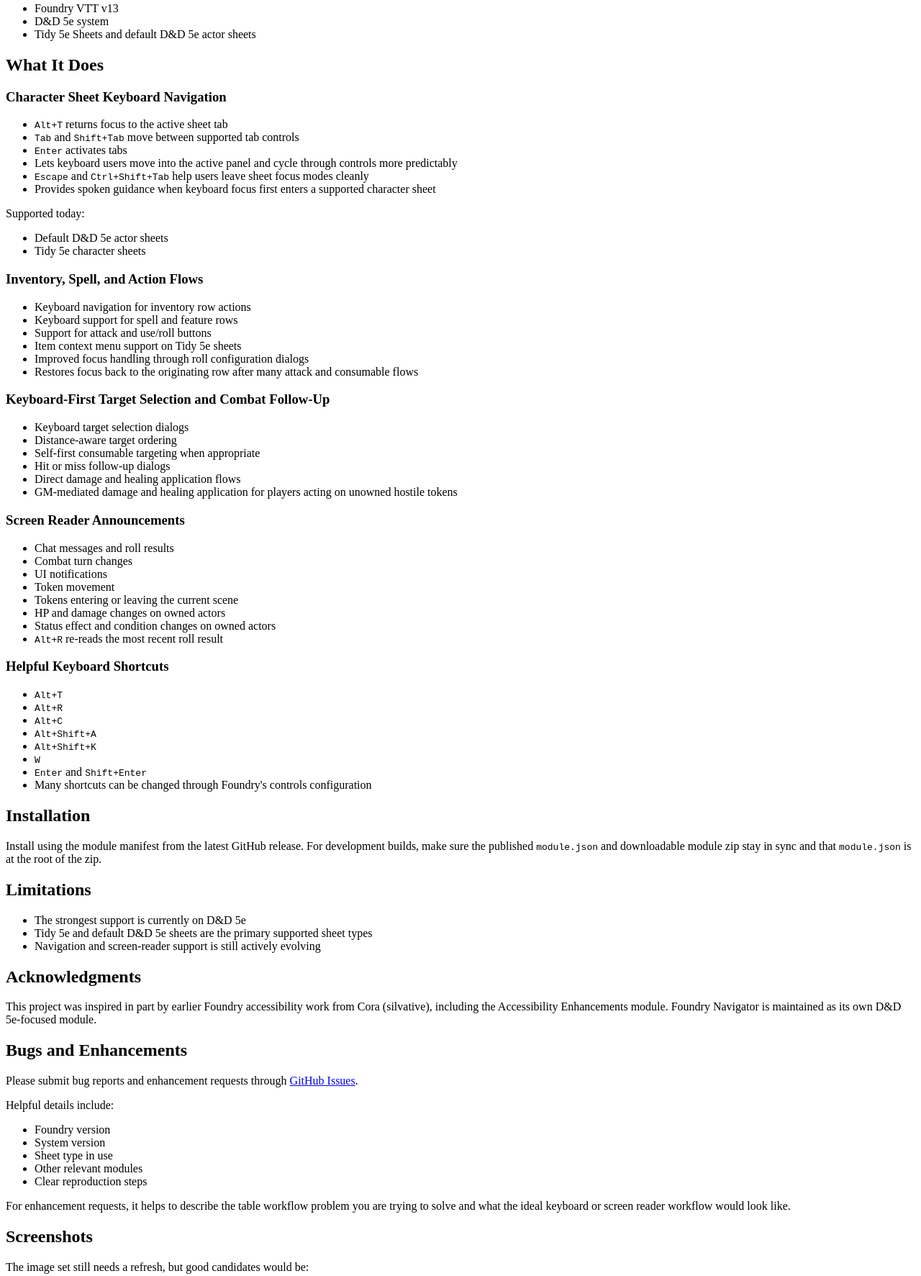
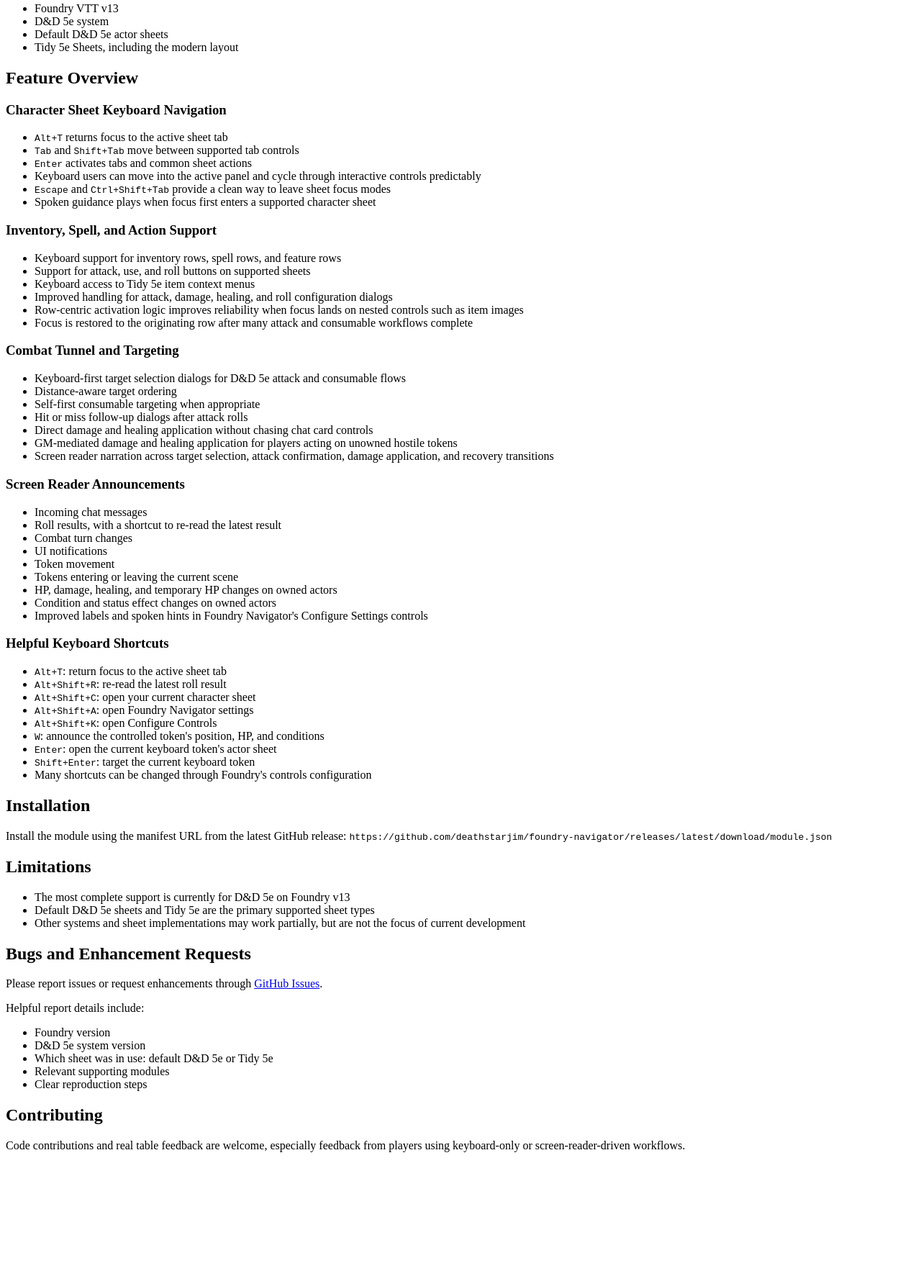
Before and after one commit to deathstarjim/foundry-navigator, a website: page README.html in a window 1280 px wide. Shown: the part 162-1935 px from the top of the page at 72% size. After the commit the page ends 1779 px from the top, so only its background shows below. Drawn offline with Linux system fonts and the light colour scheme.

Commit message:
Update module metadata for compatibility with Foundry 0.14 and refresh README.html
Bump the module's verified compatibility to 14, normalize JSON fields (add empty flags, convert styles to object form, escape ampersands in the description), and tidy manifest/download/changelog entries. Replace the old README.html with a refreshed version that updates scope, features, and installation notes.

```diff
--- a/README.html
+++ b/README.html
@@ -9,125 +9,106 @@
   <h1>Foundry Navigator</h1>
 
   <p>
-    Foundry Navigator adds keyboard-first and screen-reader-friendly improvements to Foundry VTT, with the current implementation focused on <strong>D&amp;D 5e on Foundry VTT v13</strong>.
+    Foundry Navigator is a keyboard-first and screen-reader-friendly navigation module for Foundry VTT, currently focused on <strong>D&amp;D 5e on Foundry VTT v13</strong>.
   </p>
 
   <h2>Current Scope</h2>
   <ul>
     <li>Foundry VTT v13</li>
     <li>D&amp;D 5e system</li>
-    <li>Tidy 5e Sheets and default D&amp;D 5e actor sheets</li>
+    <li>Default D&amp;D 5e actor sheets</li>
+    <li>Tidy 5e Sheets, including the modern layout</li>
   </ul>
 
-  <h2>What It Does</h2>
+  <h2>Feature Overview</h2>
 
   <h3>Character Sheet Keyboard Navigation</h3>
   <ul>
     <li><code>Alt+T</code> returns focus to the active sheet tab</li>
     <li><code>Tab</code> and <code>Shift+Tab</code> move between supported tab controls</li>
-    <li><code>Enter</code> activates tabs</li>
-    <li>Lets keyboard users move into the active panel and cycle through controls more predictably</li>
-    <li><code>Escape</code> and <code>Ctrl+Shift+Tab</code> help users leave sheet focus modes cleanly</li>
-    <li>Provides spoken guidance when keyboard focus first enters a supported character sheet</li>
+    <li><code>Enter</code> activates tabs and common sheet actions</li>
+    <li>Keyboard users can move into the active panel and cycle through interactive controls predictably</li>
+    <li><code>Escape</code> and <code>Ctrl+Shift+Tab</code> provide a clean way to leave sheet focus modes</li>
+    <li>Spoken guidance plays when focus first enters a supported character sheet</li>
   </ul>
 
-  <p>Supported today:</p>
+  <h3>Inventory, Spell, and Action Support</h3>
   <ul>
-    <li>Default D&amp;D 5e actor sheets</li>
-    <li>Tidy 5e character sheets</li>
+    <li>Keyboard support for inventory rows, spell rows, and feature rows</li>
+    <li>Support for attack, use, and roll buttons on supported sheets</li>
+    <li>Keyboard access to Tidy 5e item context menus</li>
+    <li>Improved handling for attack, damage, healing, and roll configuration dialogs</li>
+    <li>Row-centric activation logic improves reliability when focus lands on nested controls such as item images</li>
+    <li>Focus is restored to the originating row after many attack and consumable workflows complete</li>
   </ul>
 
-  <h3>Inventory, Spell, and Action Flows</h3>
+  <h3>Combat Tunnel and Targeting</h3>
   <ul>
-    <li>Keyboard navigation for inventory row actions</li>
-    <li>Keyboard support for spell and feature rows</li>
-    <li>Support for attack and use/roll buttons</li>
-    <li>Item context menu support on Tidy 5e sheets</li>
-    <li>Improved focus handling through roll configuration dialogs</li>
-    <li>Restores focus back to the originating row after many attack and consumable flows</li>
-  </ul>
-
-  <h3>Keyboard-First Target Selection and Combat Follow-Up</h3>
-  <ul>
-    <li>Keyboard target selection dialogs</li>
+    <li>Keyboard-first target selection dialogs for D&amp;D 5e attack and consumable flows</li>
     <li>Distance-aware target ordering</li>
     <li>Self-first consumable targeting when appropriate</li>
-    <li>Hit or miss follow-up dialogs</li>
-    <li>Direct damage and healing application flows</li>
+    <li>Hit or miss follow-up dialogs after attack rolls</li>
+    <li>Direct damage and healing application without chasing chat card controls</li>
     <li>GM-mediated damage and healing application for players acting on unowned hostile tokens</li>
+    <li>Screen reader narration across target selection, attack confirmation, damage application, and recovery transitions</li>
   </ul>
 
   <h3>Screen Reader Announcements</h3>
   <ul>
-    <li>Chat messages and roll results</li>
+    <li>Incoming chat messages</li>
+    <li>Roll results, with a shortcut to re-read the latest result</li>
     <li>Combat turn changes</li>
     <li>UI notifications</li>
     <li>Token movement</li>
     <li>Tokens entering or leaving the current scene</li>
-    <li>HP and damage changes on owned actors</li>
-    <li>Status effect and condition changes on owned actors</li>
-    <li><code>Alt+R</code> re-reads the most recent roll result</li>
+    <li>HP, damage, healing, and temporary HP changes on owned actors</li>
+    <li>Condition and status effect changes on owned actors</li>
+    <li>Improved labels and spoken hints in Foundry Navigator's Configure Settings controls</li>
   </ul>
 
   <h3>Helpful Keyboard Shortcuts</h3>
   <ul>
-    <li><code>Alt+T</code></li>
-    <li><code>Alt+R</code></li>
-    <li><code>Alt+C</code></li>
-    <li><code>Alt+Shift+A</code></li>
-    <li><code>Alt+Shift+K</code></li>
-    <li><code>W</code></li>
-    <li><code>Enter</code> and <code>Shift+Enter</code></li>
+    <li><code>Alt+T</code>: return focus to the active sheet tab</li>
+    <li><code>Alt+Shift+R</code>: re-read the latest roll result</li>
+    <li><code>Alt+Shift+C</code>: open your current character sheet</li>
+    <li><code>Alt+Shift+A</code>: open Foundry Navigator settings</li>
+    <li><code>Alt+Shift+K</code>: open Configure Controls</li>
+    <li><code>W</code>: announce the controlled token's position, HP, and conditions</li>
+    <li><code>Enter</code>: open the current keyboard token's actor sheet</li>
+    <li><code>Shift+Enter</code>: target the current keyboard token</li>
     <li>Many shortcuts can be changed through Foundry's controls configuration</li>
   </ul>
 
   <h2>Installation</h2>
   <p>
-    Install using the module manifest from the latest GitHub release. For development builds, make sure the published
-    <code>module.json</code> and downloadable module zip stay in sync and that <code>module.json</code> is at the root of the zip.
+    Install the module using the manifest URL from the latest GitHub release:
+    <code>https://github.com/deathstarjim/foundry-navigator/releases/latest/download/module.json</code>
   </p>
 
   <h2>Limitations</h2>
   <ul>
-    <li>The strongest support is currently on D&amp;D 5e</li>
-    <li>Tidy 5e and default D&amp;D 5e sheets are the primary supported sheet types</li>
-    <li>Navigation and screen-reader support is still actively evolving</li>
+    <li>The most complete support is currently for D&amp;D 5e on Foundry v13</li>
+    <li>Default D&amp;D 5e sheets and Tidy 5e are the primary supported sheet types</li>
+    <li>Other systems and sheet implementations may work partially, but are not the focus of current development</li>
   </ul>
 
-  <h2>Acknowledgments</h2>
+  <h2>Bugs and Enhancement Requests</h2>
   <p>
-    This project was inspired in part by earlier Foundry accessibility work from Cora (silvative), including the Accessibility Enhancements module. Foundry Navigator is maintained as its own D&amp;D 5e-focused module.
-  </p>
-
-  <h2>Bugs and Enhancements</h2>
-  <p>
-    Please submit bug reports and enhancement requests through
+    Please report issues or request enhancements through
     <a href="https://github.com/deathstarjim/foundry-navigator/issues">GitHub Issues</a>.
   </p>
-  <p>Helpful details include:</p>
+  <p>Helpful report details include:</p>
   <ul>
     <li>Foundry version</li>
-    <li>System version</li>
-    <li>Sheet type in use</li>
-    <li>Other relevant modules</li>
+    <li>D&amp;D 5e system version</li>
+    <li>Which sheet was in use: default D&amp;D 5e or Tidy 5e</li>
+    <li>Relevant supporting modules</li>
     <li>Clear reproduction steps</li>
-  </ul>
-  <p>
-    For enhancement requests, it helps to describe the table workflow problem you are trying to solve and what the ideal keyboard or screen reader workflow would look like.
-  </p>
-
-  <h2>Screenshots</h2>
-  <p>The image set still needs a refresh, but good candidates would be:</p>
-  <ul>
-    <li>Default D&amp;D 5e sheet with active tab focus</li>
-    <li>Tidy 5e inventory actions</li>
-    <li>Target picker dialog</li>
-    <li>Foundry Navigator settings or controls panel</li>
   </ul>
 
   <h2>Contributing</h2>
   <p>
-    Code contributions are welcome, and direct feedback from screen reader users is especially valuable.
+    Code contributions and real table feedback are welcome, especially feedback from players using keyboard-only or screen-reader-driven workflows.
   </p>
 </body>
 </html>
```
Also changed, not shown: module.json (+9 -5 lines).
